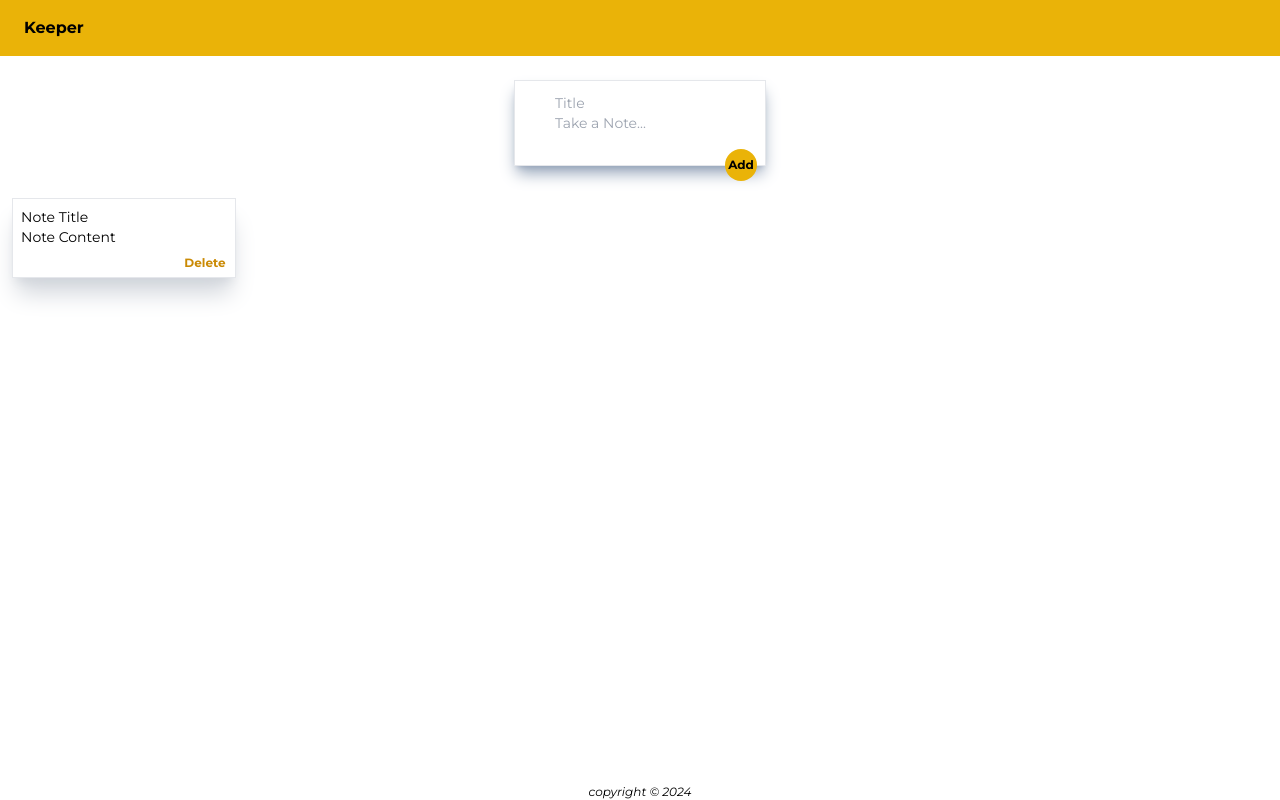
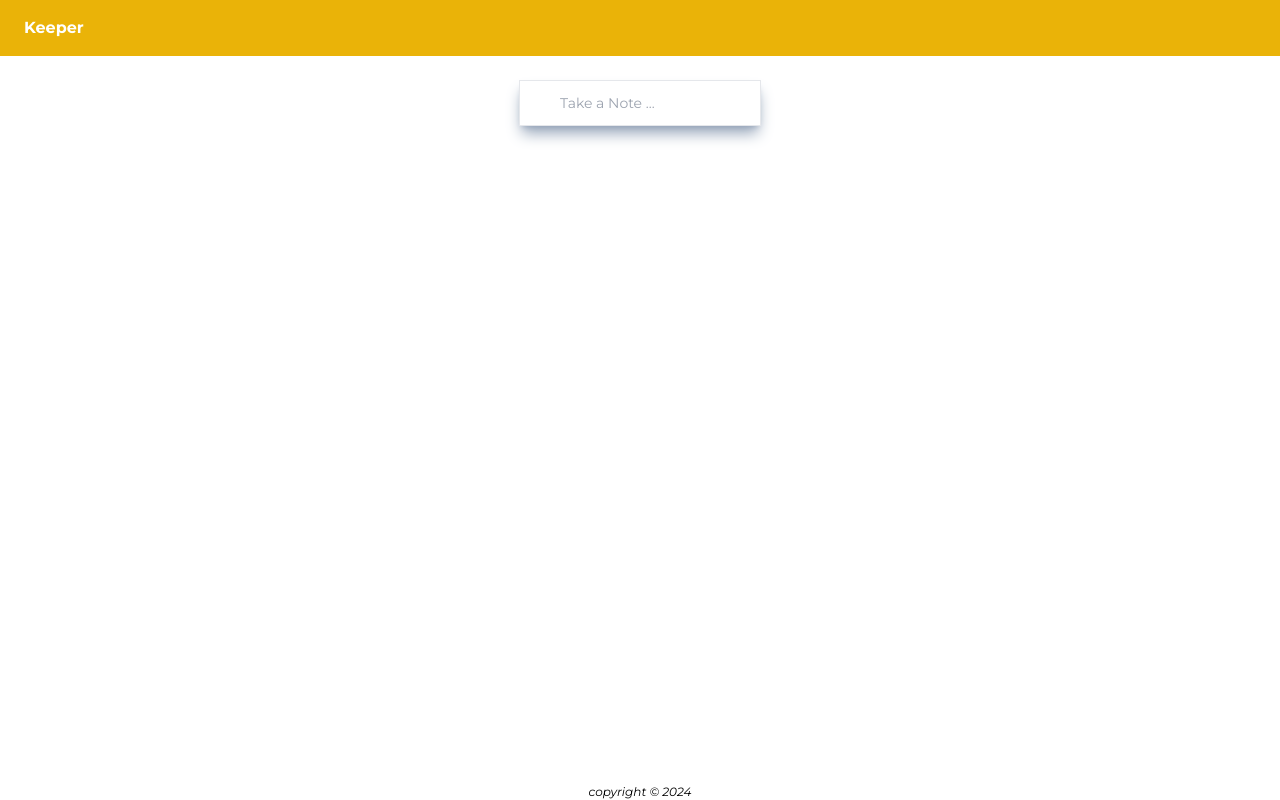
Before and after one commit to Daniel-agozie/Note, a React (Vite) app: page / in a window 1280 px wide. Built offline with nearby package versions, Linux system fonts and the light colour scheme.

Commit message:
complete the functional part

```diff
--- a/package.json
+++ b/package.json
@@ -10,6 +10,10 @@
     "preview": "vite preview"
   },
   "dependencies": {
+    "@emotion/react": "^11.13.5",
+    "@emotion/styled": "^11.13.5",
+    "@mui/icons-material": "^6.1.9",
+    "@mui/material": "^6.1.9",
     "react": "^18.3.1",
     "react-dom": "^18.3.1"
   },
--- a/src/App.jsx
+++ b/src/App.jsx
@@ -1,14 +1,34 @@
+import { useState } from "react"
 import Header from "./Header"
 import CreateArea from "./CreateArea"
 import Footer from "./Footer"
 import Note from "./Note"
 
 const App = () => {
+  const [notes, setNotes] =useState([])
+
+  const addNote = (note) => {
+     setNotes(preNotes => {
+     return [...preNotes, note]
+    })
+  }
+
+  function deleteNote(id) {
+    setNotes((preNotes) => {
+     return preNotes.filter((notesItem, index) => {
+        return index !== id
+      })
+    })
+  }
+
   return (
     <div>
       <Header />
-      <CreateArea />
-      <Note title="Note Title" content="Note Content"/>
+      <CreateArea onAdd={addNote}/>
+      {notes.map((notesItem, index) => {
+        return <Note key={index} id={index} title={notesItem.title} content={notesItem.content} onDelete={deleteNote}/>
+      })}
+
       <Footer />
     </div>
   )
--- a/src/CreateArea.jsx
+++ b/src/CreateArea.jsx
@@ -1,12 +1,54 @@
+import { useState } from "react";
+import AddIcon from '@mui/icons-material/Add';
+import { Zoom } from "@mui/material";
+import {Fab} from "@mui/material";
 
+const CreateArea = (props) => {
+  const [note, setNote] =useState({
+    title : "",
+    content : ""
+  })
 
-const CreateArea = () => {
+  const [isExpand, setExpand] = useState(false);
+
+  const handleChange = (event) => {
+    const {name, value} = event.target
+
+    setNote(prevNote => {
+      return {...prevNote,
+        [name] : value
+      }
+    })
+
+  }
+
+  const submitNote = (event) => {
+    props.onAdd(note)
+
+    setNote({
+      title : "",
+      content : ""
+    })
+    event.preventDefault();
+  }
+
+  function handleExpand() {
+    setExpand(true)
+  }
+
   return (
     <div className="pt-20 flex justify-center ">
         <form className="border flex flex-col px-10 py-3 font-montserrat text-sm relative shadow-lg shadow-slate-400">
-          <input className="outline-none" type="text" placeholder="Title"/>
-          <textarea className="outline-none resize-none overflow-hidden" placeholder="Take a Note..."/>
-          <button className="bg-yellow-500 rounded-full w-8 h-8 absolute -bottom-4 right-2 text-xs font-bold">Add</button>
+          {isExpand && <input className="outline-none" type="text" placeholder="Title" name="title" value={note.title} onChange={handleChange}/>}
+
+          <textarea className="outline-none resize-none overflow-hidden" placeholder="Take a Note ..." name="content" value={note.content} onChange={handleChange} rows={isExpand ? '2' : '1'} onClick={handleExpand}/>
+
+        <Zoom in={isExpand}>
+          <button className="bg-yellow-500 rounded-full w-8 h-8 absolute -bottom-4 right-2 text-xs font-bold" onClick={submitNote} >
+            <AddIcon />
+          </button>
+        </Zoom>
+
         </form>
     </div>
   )
--- a/src/Header.jsx
+++ b/src/Header.jsx
@@ -3,7 +3,7 @@
 const Header = () => {
   return (
     <div className="bg-yellow-500 fixed w-full p-4">
-      <div className="ml-2 font-montserrat font-bold">Keeper</div>
+      <div className="ml-2 font-montserrat font-bold text-white">Keeper</div>
     </div>
   )
 }
--- a/src/Note.jsx
+++ b/src/Note.jsx
@@ -1,12 +1,19 @@
-
+import DeleteIcon from '@mui/icons-material/Delete';
 
 const Note = (props) => {
+
+  function handleClick() {
+    props.onDelete(props.id)
+  }
+
   return (
     <div className="border w-56 h-20 mt-8 ml-3 relative shadow-xl shadow-gray-300">
-      <div className="ml-2 mt-2 font-montserrat text-sm">
+      <div className="ml-2 mt-2 font-montserrat text-sm flex flex-row">
         <div>{props.title}</div>
         <div>{props.content}</div>
-        <button className="text-yellow-600 w-11 h-11 rounded-full absolute -bottom-2 right-2 text-xs font-montserrat font-bold">Delete</button>
+        <button className="text-yellow-600 w-11 h-11 rounded-full absolute -bottom-2 right-2 text-xs font-montserrat font-bold" onClick={handleClick}>
+          <DeleteIcon />
+        </button>
       </div>
     </div>
   )
```
Also changed, not shown: 1 other file (tests, documents, lock files or other folders).
